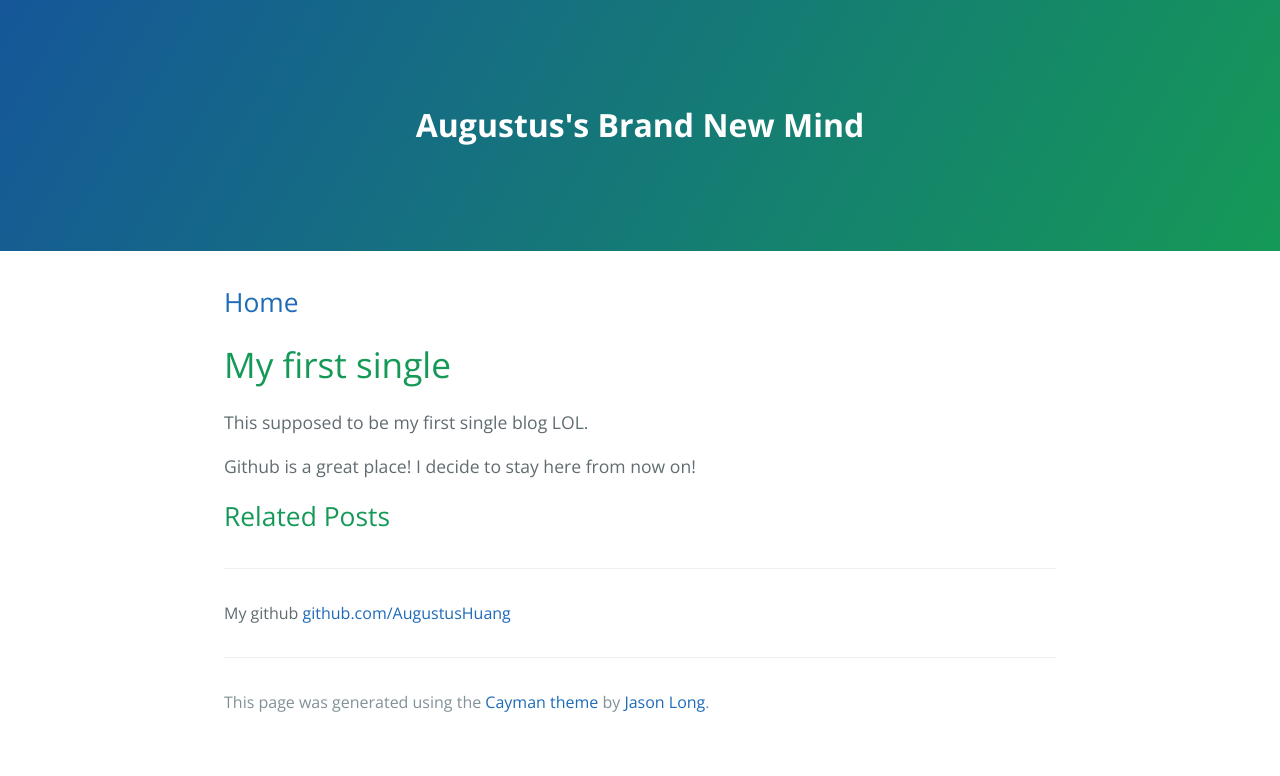
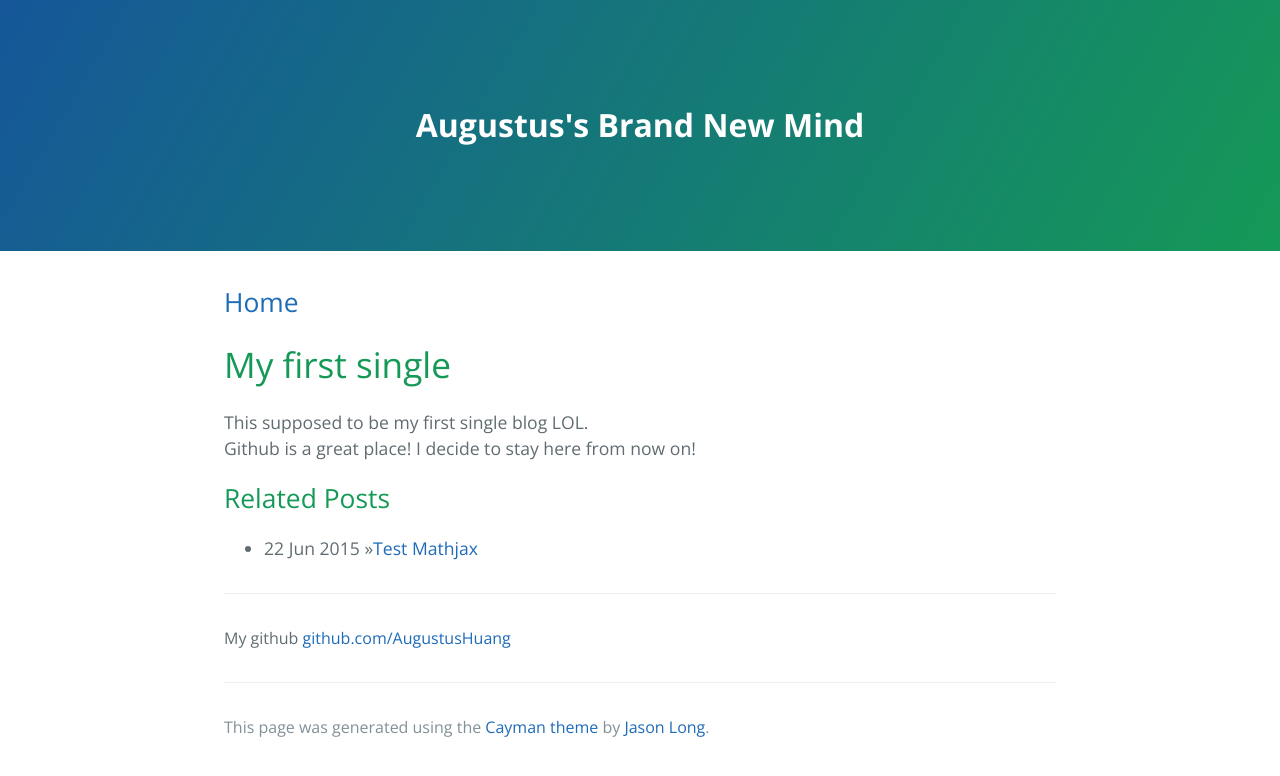
Before and after one commit to AugustusHuang/AugustusHuang.github.io, a Jekyll site: the page built from _posts/2015-06-22-My-first-single.md, in a window 1280 px wide. Shown: the top 776 px of the page. Built offline with Jekyll 4.4.1, drawn with Linux system fonts in a browser that asks for light colours.

Commit message:
mathjax tested

```diff
--- a/_posts/2015-06-22-My-first-single.md
+++ b/_posts/2015-06-22-My-first-single.md
@@ -6,6 +6,5 @@
 {{ page.title }}
 ================
 
-<p>This supposed to be my first single blog LOL.</p>
-
-<p>Github is a great place! I decide to stay here from now on!</p>
+This supposed to be my first single blog LOL.
+Github is a great place! I decide to stay here from now on!
```
Also changed, not shown: _posts/2015-06-22-Test-Mathjax.md (added, +11 -0 lines).
